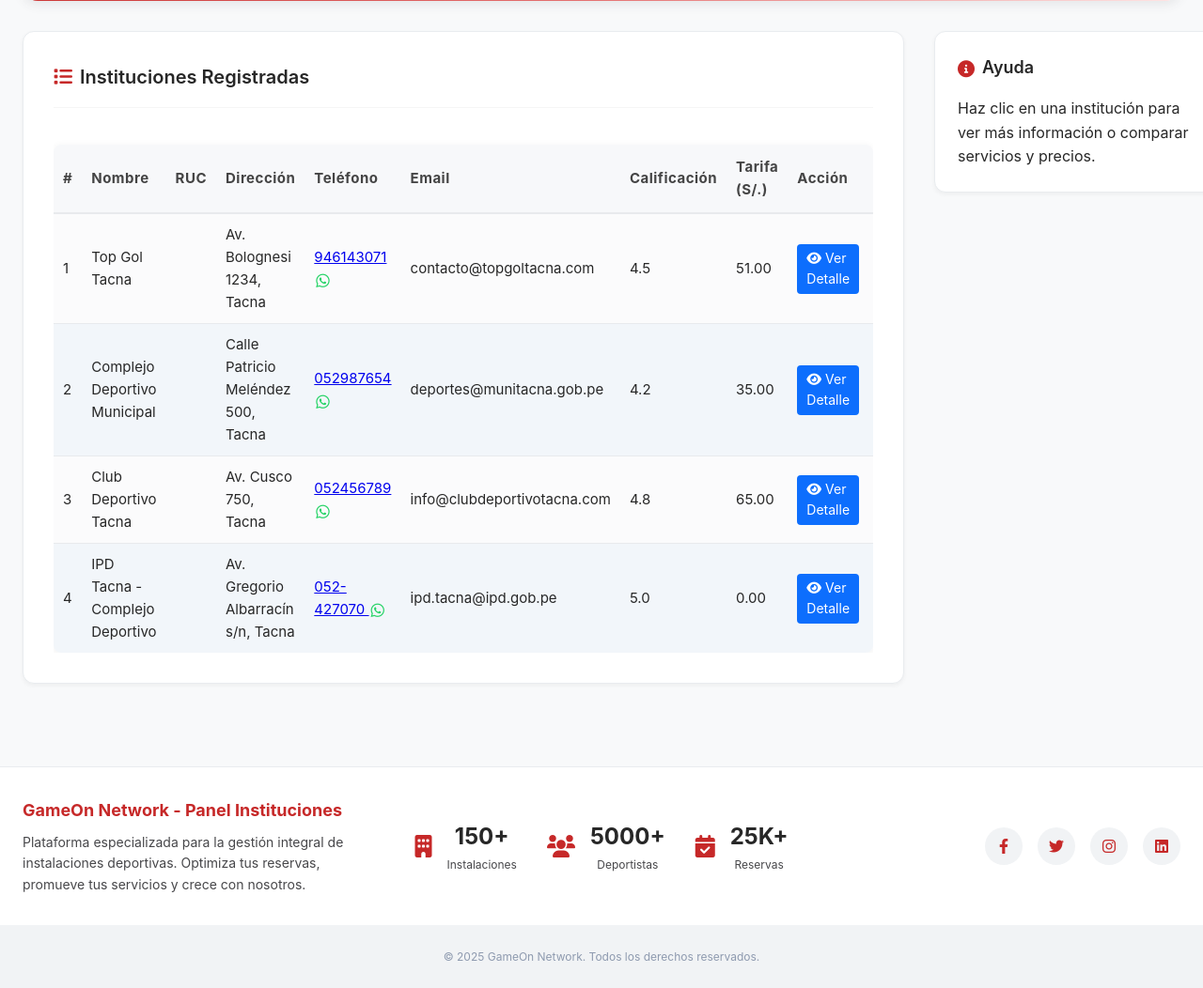
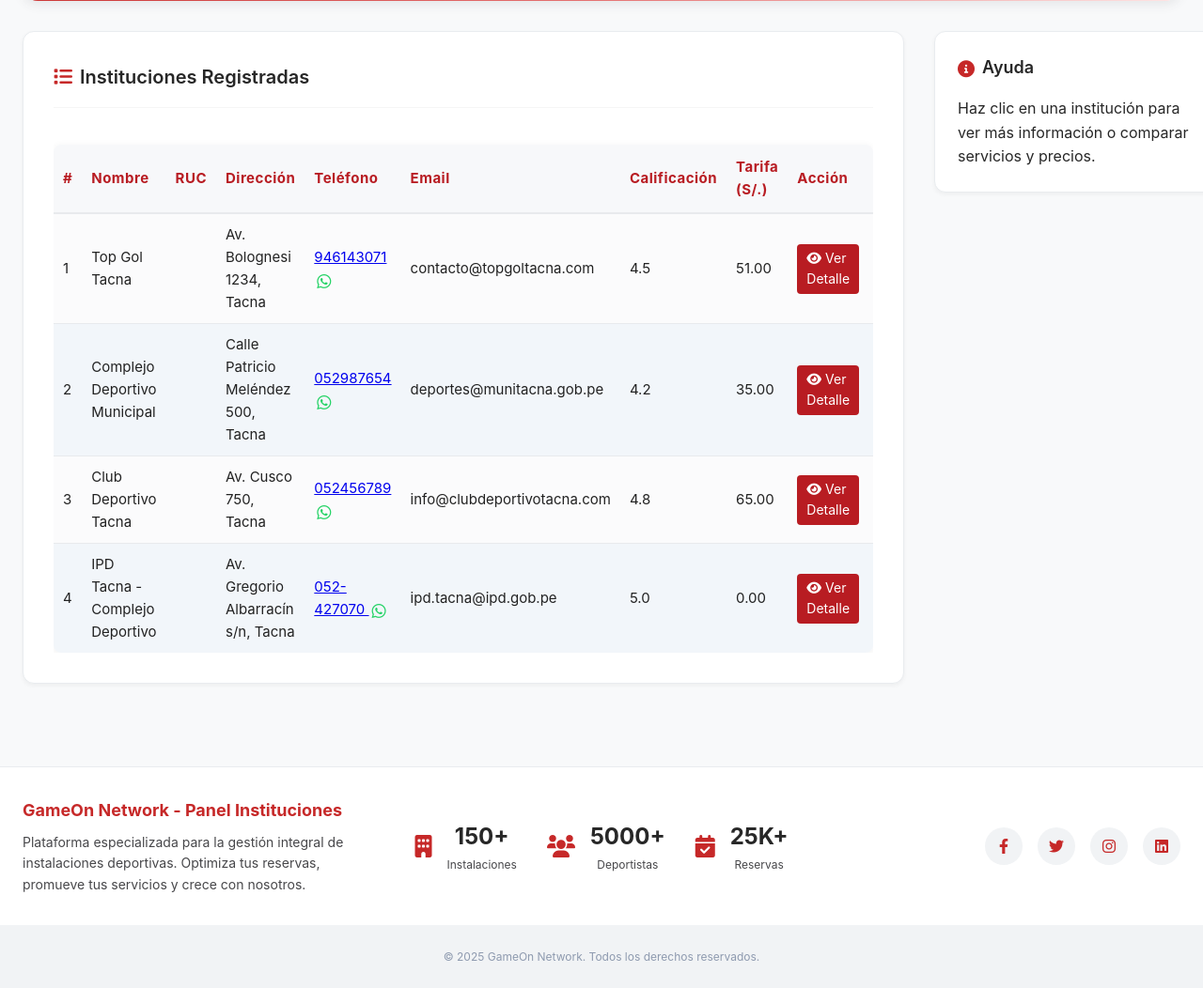
Before and after one commit to LuzkalidGM/GameOnDeskot, a PHP site: page /Views/UserInsD/listadoins.php in a window 1280 px wide; the page is wider, and only the part inside the window is pictured. Shown: the part 303-1355 px from the top of that part at 94% size. Run offline with PHP 8.4, Linux system fonts and the light colour scheme; the visitor is signed in with stand-in values (Sample User, id 1); data comes from the database, SQL or seed files in the repository; data that the repository does not hold is empty.

Commit message:
commit gaby listado 02 twhatsapp cssvr2

```diff
--- a/Public/cssInsDepor/lista_instituciones_tabla.css
+++ b/Public/cssInsDepor/lista_instituciones_tabla.css
@@ -15,7 +15,7 @@
 
 .table thead th {
     padding: 12px 10px;
-    color: #444;
+    color: #b81c22; /* Rojo personalizado */
     font-weight: bold;
     border-bottom: 2px solid #e8eaed;
     text-align: left;
@@ -26,6 +26,7 @@
     padding: 10px 10px;
     border-bottom: 1px solid #e8eaed;
     vertical-align: middle;
+    color: #222;
 }
 
 .table tbody tr:last-child td {
@@ -41,7 +42,7 @@
 }
 
 .table tbody tr:hover {
-    background: #eaf6ff;
+    background: #ffe9ea; /* Rojo claro para hover */
     transition: background 0.2s;
 }
 
@@ -50,7 +51,7 @@
     font-size: 14px;
     border-radius: 4px;
     border: none;
-    background: #0d6efd;
+    background: #b81c22; /* Rojo personalizado */
     color: #fff !important;
     cursor: pointer;
     text-decoration: none;
@@ -60,24 +61,63 @@
 }
 
 .btn-small-inst.btn-edit {
-    background: #0d6efd;
+    background: #b81c22;
 }
 .btn-small-inst.btn-edit:hover {
-    background: #084298;
+    background: #910f13;
 }
 
 .btn-small-inst.btn-wa {
     background: #25d366;
     color: #fff !important;
+    border: none;
 }
 .btn-small-inst.btn-wa:hover {
     background: #128c7e;
     color: #fff !important;
 }
 
-.table i.fab.fa-whatsapp {
-    color: #25d366;
-    font-size: 1.1em;
-    margin-left: 2px;
-    vertical-align: text-bottom;
+/* WhatsApp icon para columna de teléfono */
+.table a .fa-whatsapp,
+.table .btn-small-inst.btn-wa .fa-whatsapp {
+    color: #25d366 !important;
+    font-size: 1.15em;
+    margin-left: 3px;
+    vertical-align: middle;
 }
+
+/* Para resaltar el enlace de teléfono en rojo al pasar el mouse */
+.table td a[href^="https://wa.me/"]:hover {
+    color: #b81c22;
+    text-decoration: underline;
+}
+
+@media (max-width: 800px) {
+    .table thead {
+        display: none;
+    }
+    .table, .table tbody, .table tr, .table td {
+        display: block;
+        width: 100%;
+    }
+    .table tr {
+        margin-bottom: 15px;
+        border-radius: 10px;
+        box-shadow: 0 1px 6px rgba(0,0,0,0.04);
+    }
+    .table td {
+        padding-left: 45%;
+        position: relative;
+        text-align: left;
+        border-bottom: 1px solid #eee;
+    }
+    .table td:before {
+        position: absolute;
+        left: 10px;
+        width: 40%;
+        white-space: nowrap;
+        font-weight: bold;
+        color: #b81c22;
+        content: attr(data-label);
+    }
+}
```
